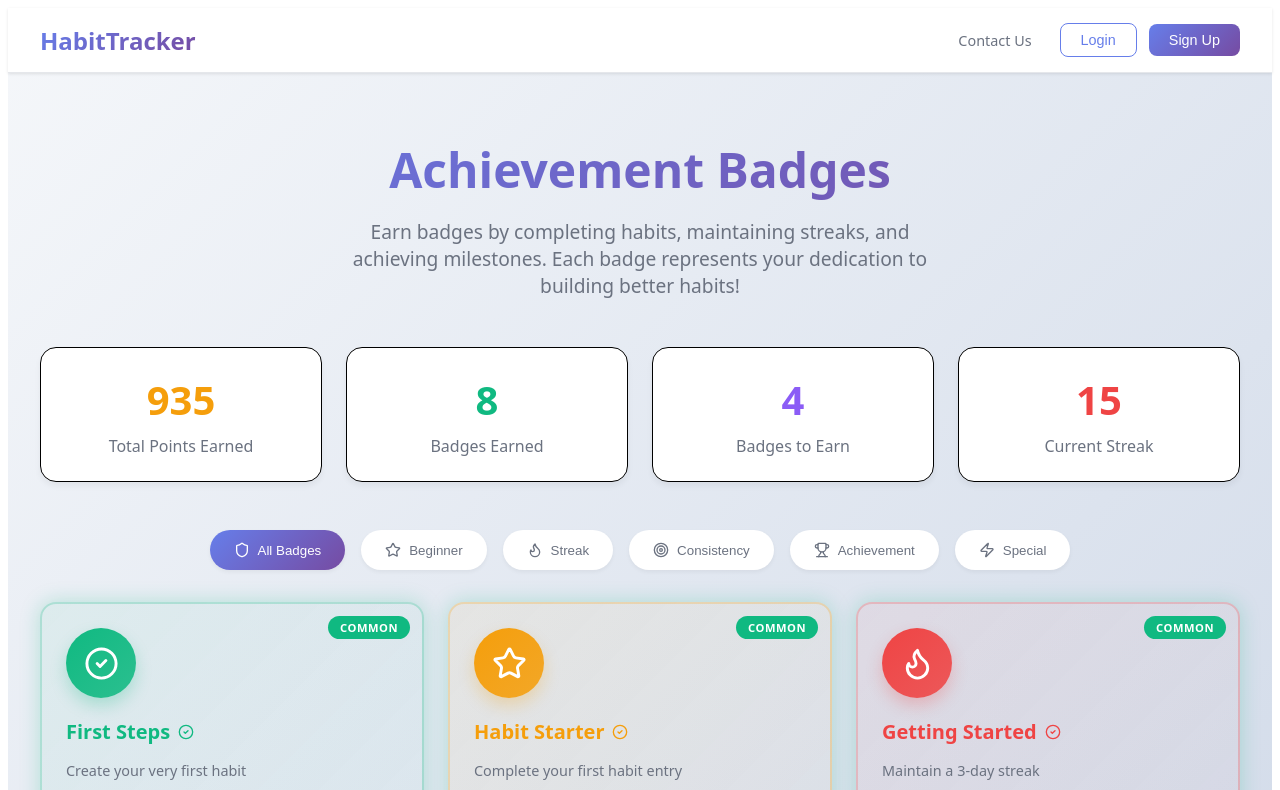
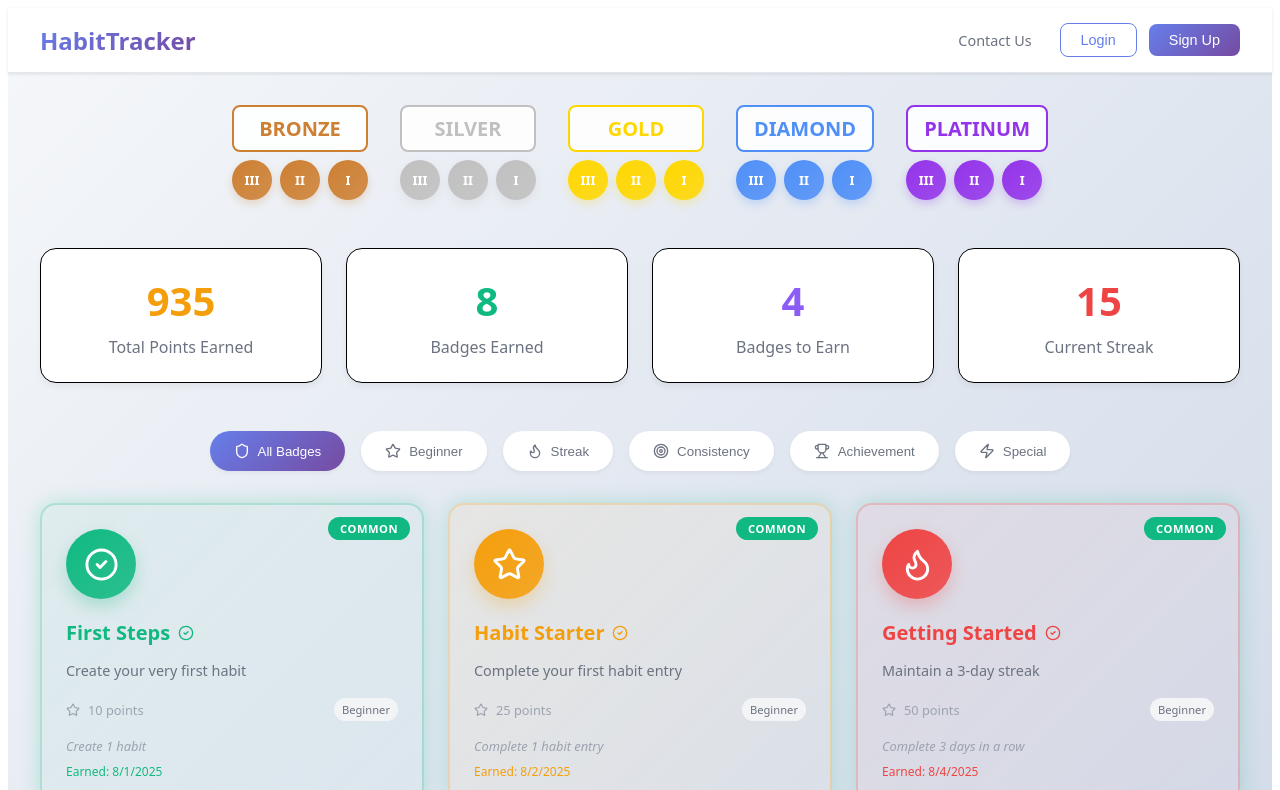
Before and after one commit to dkoh12/HabitTracker, a Next.js app: page /badges in a window 1280 px wide. Shown: the top 790 px of the page. Built offline with nearby package versions, Linux system fonts and the light colour scheme; no server answers.

Commit message:
add level system

```diff
--- a/src/app/badges/page.tsx
+++ b/src/app/badges/page.tsx
@@ -253,30 +253,66 @@ export default function BadgesPage() {
         margin: '0 auto',
         padding: '2rem 1rem'
       }}>
-        {/* Header */}
+        {/* Level System */}
         <div style={{
           textAlign: 'center',
           marginBottom: '3rem'
         }}>
-          <h1 style={{
-            fontSize: '3rem',
-            fontWeight: 'bold',
-            background: 'linear-gradient(135deg, #667eea 0%, #764ba2 100%)',
-            WebkitBackgroundClip: 'text',
-            WebkitTextFillColor: 'transparent',
-            marginBottom: '1rem'
+          <div style={{
+            display: 'flex',
+            justifyContent: 'center',
+            alignItems: 'center',
+            gap: '2rem',
+            flexWrap: 'wrap'
           }}>
-            Achievement Badges
-          </h1>
-          <p style={{
-            fontSize: '1.2rem',
-            color: '#6b7280',
-            maxWidth: '600px',
-            margin: '0 auto'
-          }}>
-            Earn badges by completing habits, maintaining streaks, and achieving milestones.
-            Each badge represents your dedication to building better habits!
-          </p>
+            {[
+              { name: 'BRONZE', color: '#cd7f32', levels: ['III', 'II', 'I'] },
+              { name: 'SILVER', color: '#c0c0c0', levels: ['III', 'II', 'I'] },
+              { name: 'GOLD', color: '#ffd700', levels: ['III', 'II', 'I'] },
+              { name: 'DIAMOND', color: '#4f8ff7', levels: ['III', 'II', 'I'] },
+              { name: 'PLATINUM', color: '#9333ea', levels: ['III', 'II', 'I'] }
+            ].map((tier, tierIndex) => (
+              <div key={tier.name} style={{ textAlign: 'center' }}>
+                <div style={{
+                  fontSize: '1.25rem',
+                  fontWeight: 'bold',
+                  color: tier.color,
+                  marginBottom: '0.5rem',
+                  padding: '0.5rem 1rem',
+                  border: `2px solid ${tier.color}`,
+                  borderRadius: '8px',
+                  background: 'rgba(255, 255, 255, 0.9)'
+                }}>
+                  {tier.name}
+                </div>
+                <div style={{
+                  display: 'flex',
+                  gap: '0.5rem'
+                }}>
+                  {tier.levels.map((level, levelIndex) => (
+                    <div
+                      key={level}
+                      style={{
+                        width: '40px',
+                        height: '40px',
+                        borderRadius: '50%',
+                        background: `linear-gradient(135deg, ${tier.color} 0%, ${tier.color}dd 100%)`,
+                        display: 'flex',
+                        alignItems: 'center',
+                        justifyContent: 'center',
+                        color: '#fff',
+                        fontWeight: 'bold',
+                        fontSize: '0.8rem',
+                        boxShadow: `0 4px 8px ${tier.color}40`
+                      }}
+                    >
+                      {level}
+                    </div>
+                  ))}
+                </div>
+              </div>
+            ))}
+          </div>
         </div>
 
         {/* Stats Overview */}
```
